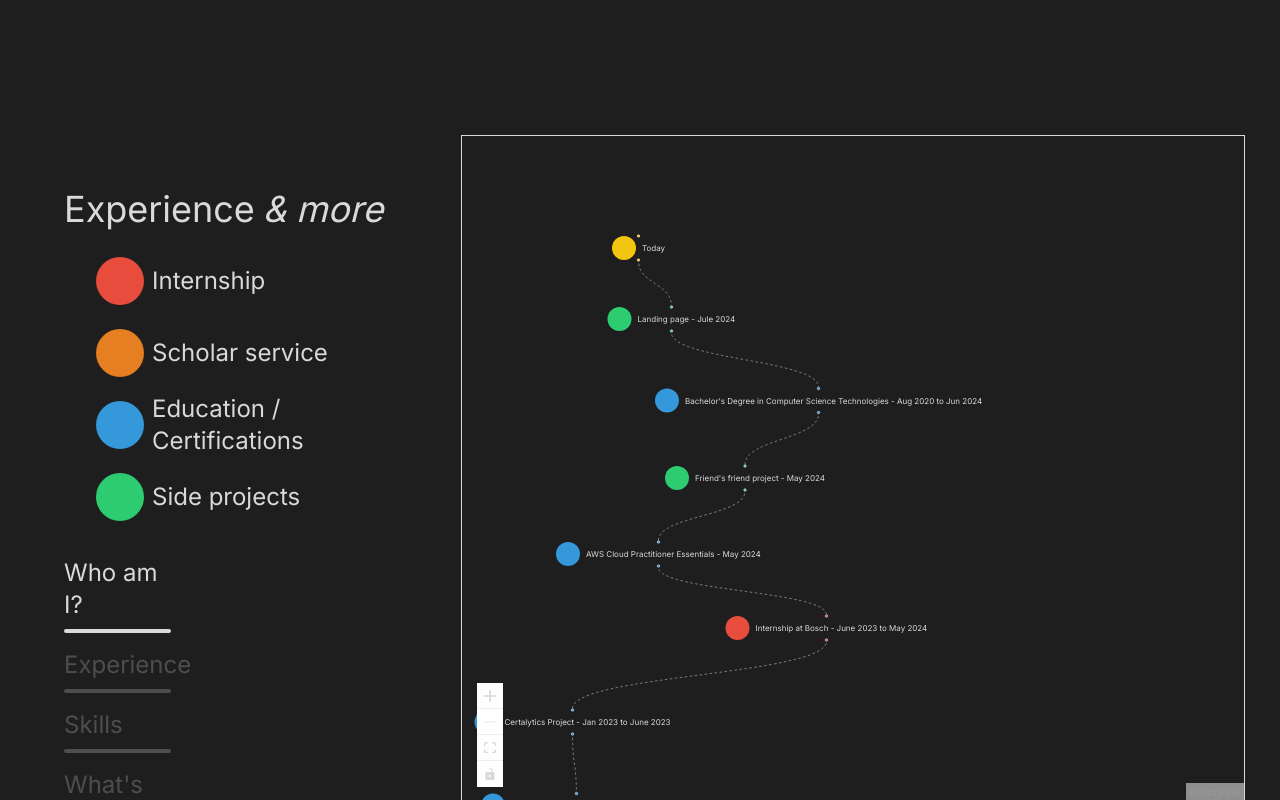
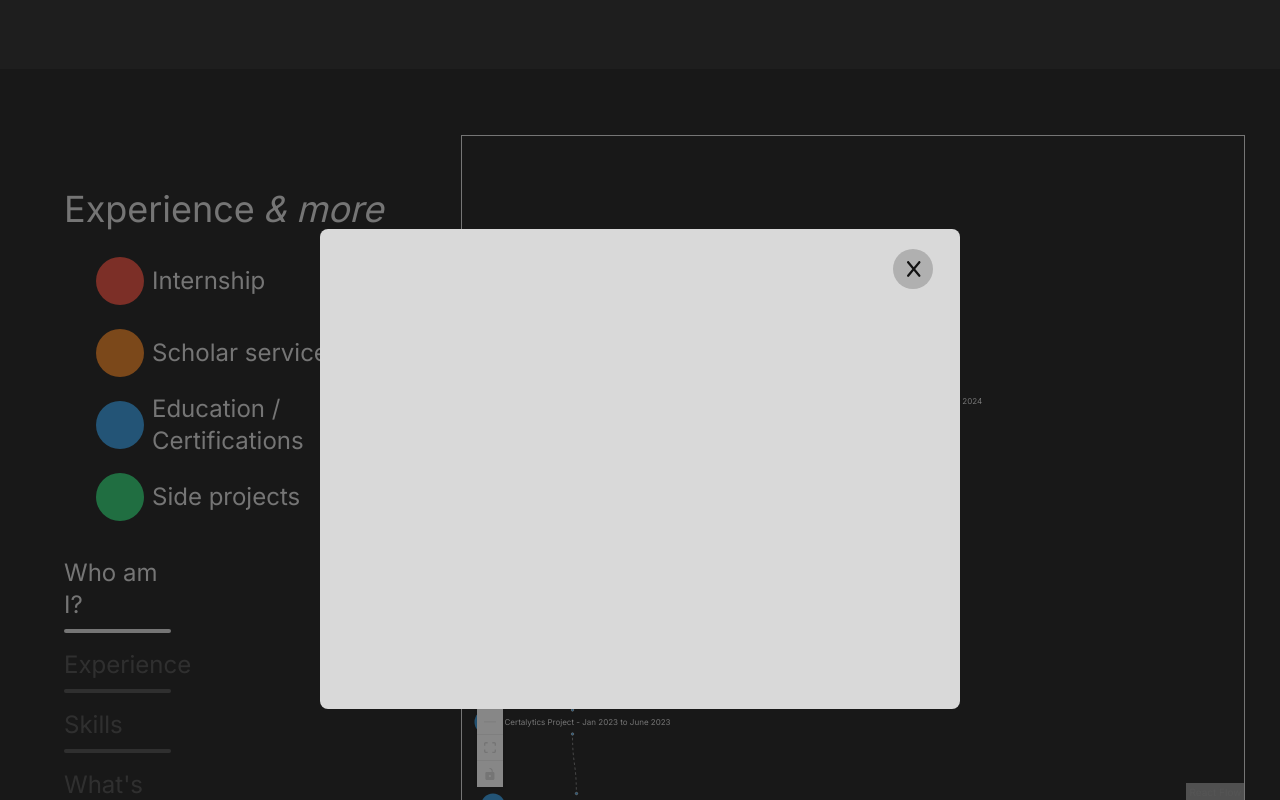
Before and after one commit to Glitch-loop/personal_landing_page, a React (Vite) app: page / in a window 1280 px wide. Both pictures are taken after a click on the element 818 px from the left and 1931 px from the top of the page. Shown: the part 1531-2331 px from the top of the page. Built offline with nearby package versions, Linux system fonts and the light colour scheme.

Commit message:
Adding dialog

```diff
--- a/src/App.jsx
+++ b/src/App.jsx
@@ -6,6 +6,7 @@ import Section from './layout/Section'
 import Experience from './layout/Experience'
 import Skills from './layout/Skills'
 import WhatsNext from './layout/WhatsNext'
+import DialogComponent from './components/experienceComponent/DialogComponent'
 
 function App() {
   const [currentSection, setCurrentSection] = useState("section0");
--- a/src/components/RoadMap.jsx
+++ b/src/components/RoadMap.jsx
@@ -9,7 +9,6 @@ import {
 } from '@xyflow/react';
 import '@xyflow/react/dist/style.css';
 
-import {nodesExperience, edgesExperience} from '../utils/roadMapData';
 import CircleNodeEducation from './circlesTimeLine/CircleNodeEducation';
 import CircleNodeInternship from './circlesTimeLine/CircleNodeInternship';
 import CircleNodeScholarService from './circlesTimeLine/CircleNodeScholarService';
@@ -28,13 +27,15 @@ const rfStyle = {
   background: "#1E1E1E"
 }
 
-function RoadMap({secreenWidth, edges, nodes}) {
-  // const [nodes, setNodes, onNodesChange] = useNodesState(nodesExperience);
-  // const [edges, setEdges, onEdgesChange] = useEdgesState(edgesExperience);
+function RoadMap({secreenWidth, edges, nodes, selectNode}) {
+  const onNodeClick = (event, node) => {
+    selectNode(node)
+  };
   return (
     <div
       className='w-11/12 h-5/6 outline outline-1 outline-base-color'
     >
+
       <ReactFlow
         nodes={nodes}
         edges={edges}
@@ -43,6 +44,7 @@ function RoadMap({secreenWidth, edges, nodes}) {
         panOnScroll
         panOnDrag={true}
         preventScrolling={false}
+        onNodeClick={onNodeClick}
         // fitView
         // fitViewOptions={{
         //   padding: 0,
--- a/src/components/circlesTimeLine/CircleNodeToday.jsx
+++ b/src/components/circlesTimeLine/CircleNodeToday.jsx
@@ -2,8 +2,9 @@ import { memo } from 'react';
 import { Background, Handle, Position, useStore } from '@xyflow/react';
 import { motion } from 'framer-motion'
 
-const CircleNodeToday = ({data, id}) => {
+const CircleNodeToday = ({data, id, parentCallback}) => {
   return (
+      <div>
         <motion.div
           whileHover={{scale: 1.1}}
           whileTap={{ scale: 0.9 }}
@@ -11,7 +12,7 @@ const CircleNodeToday = ({data, id}) => {
           >
           <div>
             <div
-            onClick={() => {console.log("Hola mundo")}}
+              onClick={parentCallback}
               className="w-12 h-12 bg-project-color-yellow  rounded-full text-nowrap">
               <Handle
                 type="target"
@@ -30,6 +31,7 @@ const CircleNodeToday = ({data, id}) => {
             {data.label}
           </span>
         </motion.div>
+      </div>
   )
 }
 
--- /dev/null
+++ b/src/components/experienceComponent/DialogComponent.jsx
@@ -0,0 +1,54 @@
+import { useState } from "react"
+import { motion } from "framer-motion"
+import { FontAwesomeIcon } from "@fortawesome/react-fontawesome"
+import { faX } from "@fortawesome/free-solid-svg-icons"
+
+function DialogComponent({ openDialog, onClose, children }) {
+  const [showDialog, setShowDialog] = useState(openDialog);
+
+  return (
+    <>
+      { showDialog &&
+        <motion.div
+          initial={{opacity: 0}}
+          whileInView={{opacity: 1}}
+          transition={{duration: 2}}
+          style={{ backgroundColor: 'rgba(18, 18, 18,0.5)'}}
+          className="w-full h-full absolute text-background-color inset-0 flex flex-col justify-center items-center z-20">
+            <div className="flex flex-col w-2/4 h-3/5 bg-base-color rounded-lg justify-center items-center">
+              <div className="flex flex-row basis-1/6 w-11/12 justify-end items-center">
+                <motion.div
+                  whileHover={{
+                    scale: 1.2
+                  }}
+                  whileTap={{
+                    scale: 0.9,
+                    opacity: 0.8
+                  }}
+                  className={`
+                  bg-project-color-gray rounded-full cursor-pointer
+                    flex items-center justify-center text-center
+                    mr-3
+                    md:mr-0
+                    h-5 w-5 text-xs
+                    md:h-10 md:w-10 md:text-lg
+                  `}
+                  onClick={() => {
+                    setShowDialog(false)
+                    onClose(null)
+                  }}
+                  >
+                  <FontAwesomeIcon icon={faX} />
+                </motion.div>
+              </div>
+              <div className="flex flex-col basis-5/6 justify-center items-center">
+                {children}
+              </div>
+            </div>
+        </motion.div>
+      }
+    </>
+  )
+}
+
+export default DialogComponent
--- /dev/null
+++ b/src/components/experienceComponent/ExperienceDescription.jsx
@@ -0,0 +1,24 @@
+
+function ExperienceDescription({data}) {
+  return (
+    <div className="flex flex-col ">
+      {/* Title */}
+      {/* Photo */}
+      {/* Role/Position */}
+      {/* Duration */}
+      {/* Team Size */}
+      {/* Technologies */}
+      {/* Link */}
+      {/* Why? */}
+      {/* Description */}
+      {/* Responsibilities */}
+      {/* Principal Challenge */}
+      {/* Skills developed */}
+      {/* Learning */}
+      {/* Impact */}
+      {/* Future Scopce */}
+    </div>
+  )
+}
+
+export default ExperienceDescription
--- a/src/layout/Experience.jsx
+++ b/src/layout/Experience.jsx
@@ -6,6 +6,8 @@ import { nodesExperience } from "../utils/roadMapData"
 import { generateCoordinates, generateEdges } from "../utils/utilsFunctions"
 import { motion } from "framer-motion"
 import TitleSection from "../components/TitleSection"
+import DialogComponent from "../components/experienceComponent/DialogComponent"
+import ExperienceDescription from "../components/experienceComponent/ExperienceDescription"
 
 function Experience({currentSection}) {
   const [selectedExperience, setSelectedExperience] = useState(-1)
@@ -16,15 +18,23 @@ function Experience({currentSection}) {
   const [edgesExperienceStateFull, setEdgesExperienceStateFull] =
   useState(generateEdges(nodesExperience))
   const [screenWidth, setScreenWidth] = useState(150)
+  const [experienceToShow, setExperienceToShow] = useState(null)
+  const [showDialog, setShowDialog] = useState(null)
+
 
   const elementRef = useRef(null);
 
   useEffect(() => {
-    if (elementRef.current) {
-      const { width } = elementRef.current.getBoundingClientRect();
+    if (window.innerWidth < 300) {
+      setScreenWidth(150)
+    } else {
+      setScreenWidth(500)
+    }
+  }, [])
 
-      setScreenWidth(width)
-      if (width < 300) {
+
+  useEffect(() => {
+    if (window.innerWidth < 300) {
       setScreenWidth(150)
     } else {
       setScreenWidth(500)
@@ -63,13 +73,15 @@ function Experience({currentSection}) {
       // Creating the edges of the nodes
       setEdgesExperienceState(generateEdges(sortedNodesToShow))
     }
-
-
-    }
   }, [selectedExperience]);
 
   return(
-    <div className="w-full h-full flex flex-col md:flex-row justify-center">
+    <div className="relative w-full h-full flex flex-col md:flex-row justify-center">
+      {experienceToShow != null &&
+        <DialogComponent openDialog={true} onClose={setExperienceToShow}>
+          <ExperienceDescription />
+        </DialogComponent>
+      }
       <div className="w-full h-full flex flex-col basis-1/3 justify-center">
         <div
           className={`
@@ -118,11 +130,15 @@ function Experience({currentSection}) {
               <RoadMap
                 nodes={nodesExperienceStateFull}
                 edges={edgesExperienceStateFull}
-                secreenWidth={screenWidth}/>:
+                secreenWidth={screenWidth}
+                selectNode={setExperienceToShow}
+                />:
               <RoadMap
                 nodes={nodesExperienceState}
                 edges={edgesExperienceState}
-                secreenWidth={screenWidth}/>
+                secreenWidth={screenWidth}
+                selectNode={setExperienceToShow}
+                />
             }
       </div>
     </div>
--- a/tailwind.config.js
+++ b/tailwind.config.js
@@ -13,6 +13,7 @@ export default {
       'project-color-yellow': '#F1C40F',
       'project-color-green': '#2ECC71',
       'project-color-blue': '#3498DB',
+      'project-color-gray': '#B0B0B0',
       'base-color': '#D9D9D9',
       'background-color': '#121212'
     },
```
Also changed, not shown: src/components/circlesTimeLine/CircleNodeEducation.jsx (indentation only). Lines whose indentation alone changed are shown as unchanged.
